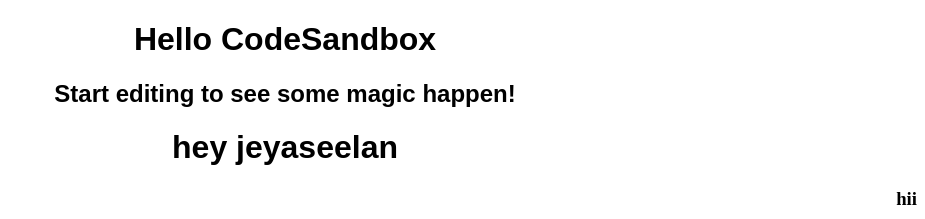
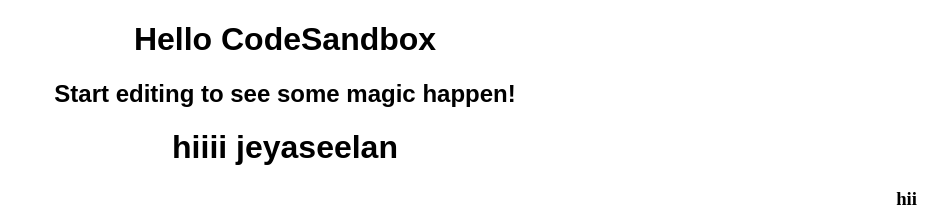
Before and after one commit to JEYASEELAN-2399/React, a React (Create React App) app: page / in a window 1280 px wide. Shown: the top 219 px of the page, without its empty margins (355-1280 px from the left). Built offline with nearby package versions, Linux system fonts and the light colour scheme.

Commit message:
bhbhkbhb

```diff
--- a/src/Head.js
+++ b/src/Head.js
@@ -3,7 +3,7 @@
 return (
 
     <div>
-        <h1>hey jeyaseelan</h1>
+        <h1>hiiii jeyaseelan</h1>
     </div>
 
 
```
